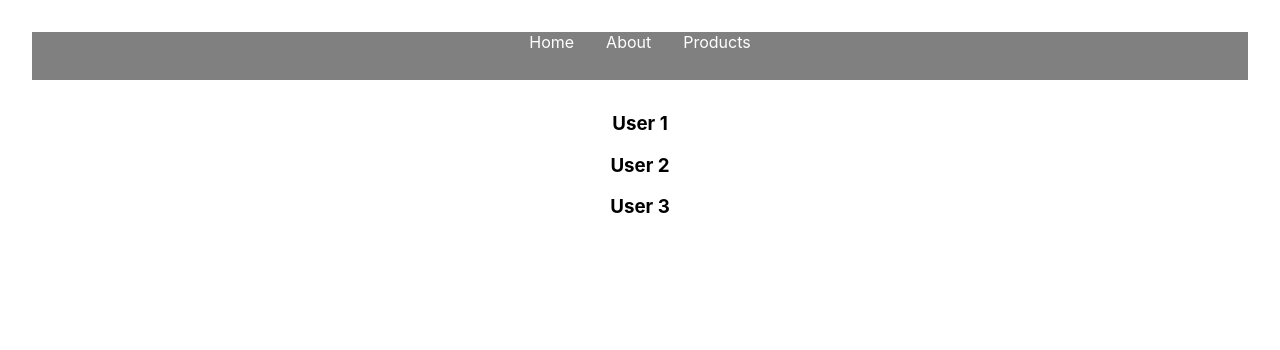
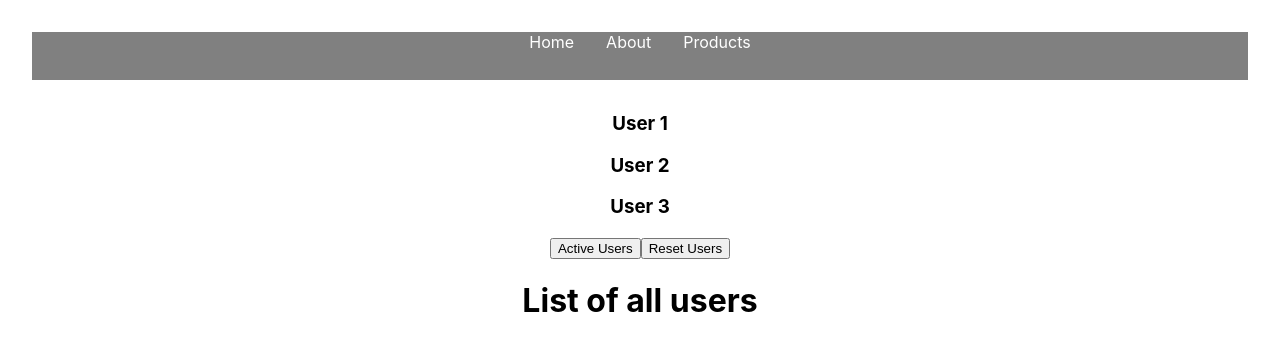
Before and after one commit to Drakkarrr/Road-to-react-router, a React (Create React App) app: page /users in a window 1280 px wide. Shown: the top 350 px of the page. Built offline with nearby package versions, Linux system fonts and the light colour scheme.

Commit message:
searchParams added

```diff
--- a/src/components/Users.jsx
+++ b/src/components/Users.jsx
@@ -1,13 +1,20 @@
 import React from 'react'
-import { Outlet } from 'react-router-dom'
+import { Outlet, useSearchParams } from 'react-router-dom'
 
 const Users = () => {
+    const [searchParams, setSearchParams] = useSearchParams()
+    const showActive = searchParams.get('filter') === 'active'
+
     return (
         <>
             <h3>User 1</h3>
             <h3>User 2</h3>
             <h3>User 3</h3>
             <Outlet />
+
+            <button onClick={() => setSearchParams({ filter: "active" })}>Active Users</button>
+            <button onClick={() => setSearchParams({})}>Reset Users</button>
+            {showActive ? <h1>List of active users</h1> : <h1>List of all users</h1>}
         </>
     )
 }
```
